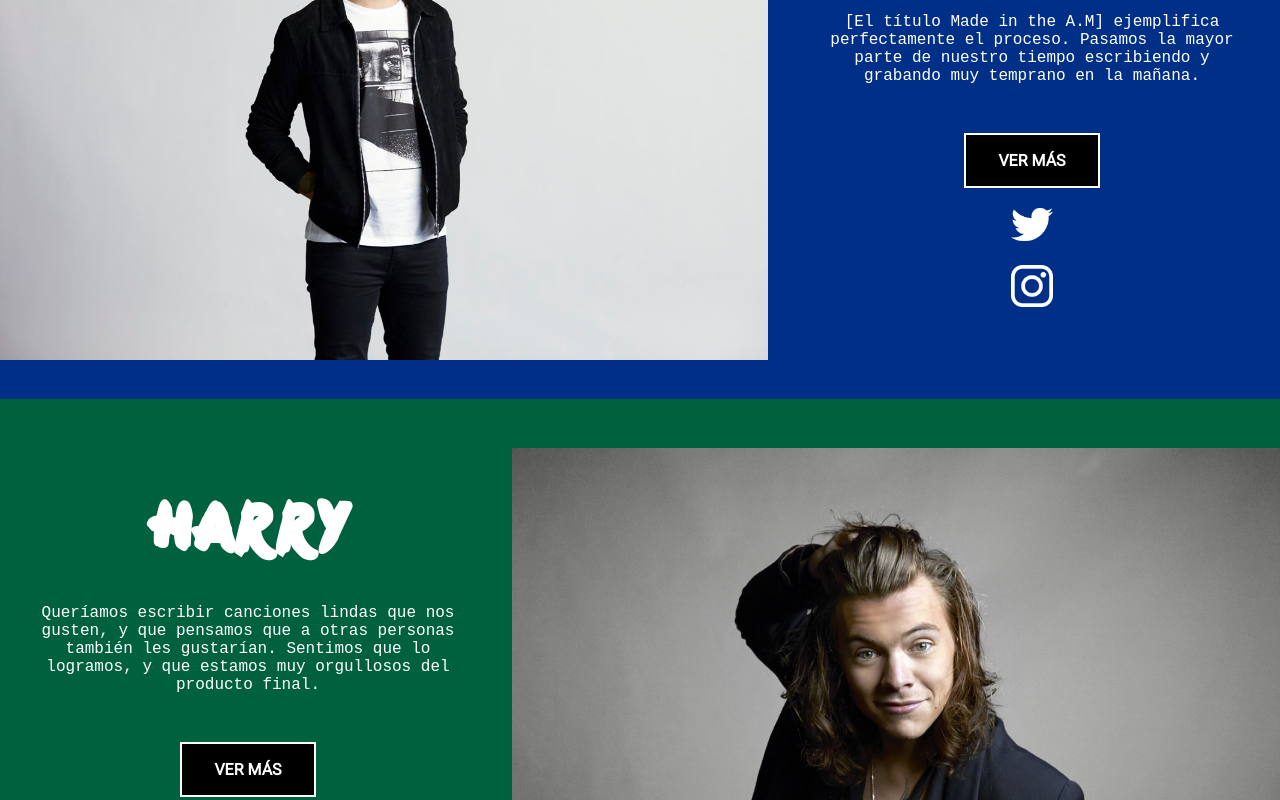
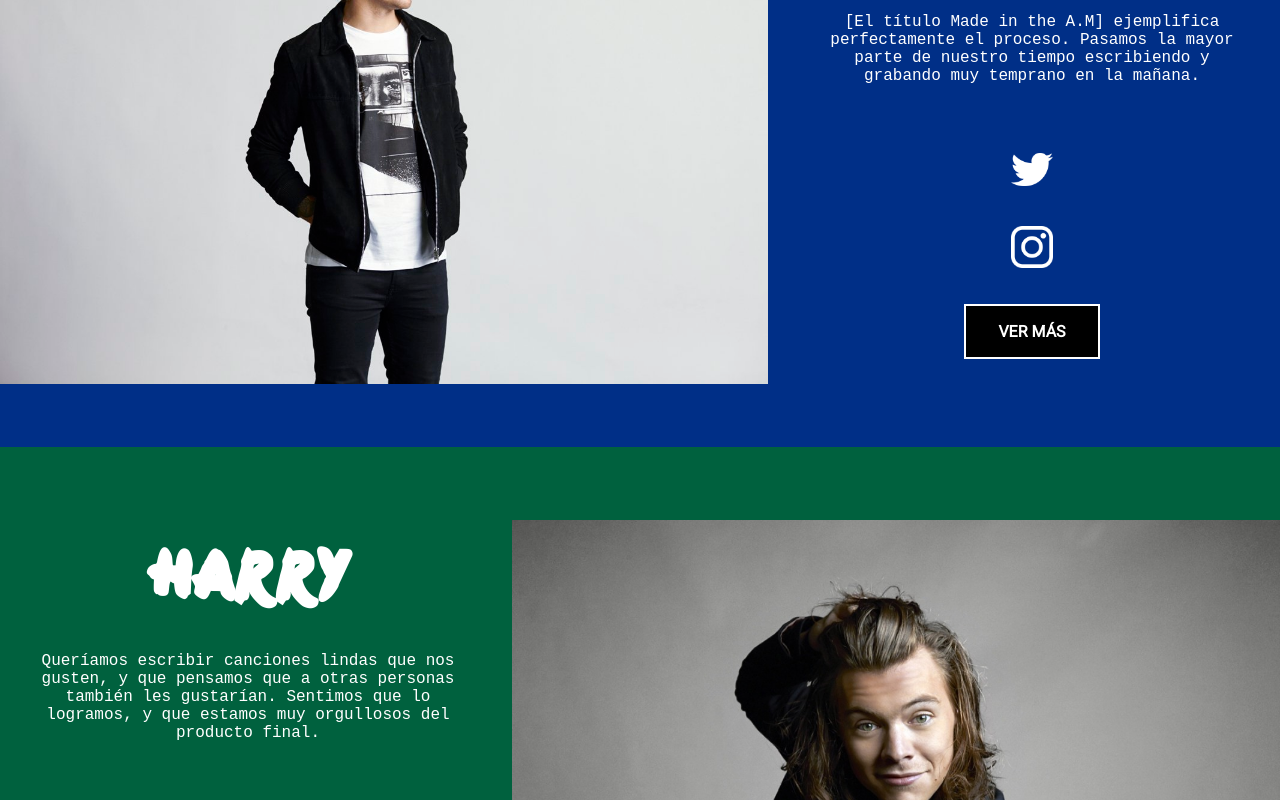
Before and after one commit to cdejtiar/prog3-dejtiar-2022-2-landing-page, a React (Create React App) app: page / in a window 1280 px wide. Shown: the part 4540-5340 px from the top of the page. Built offline with nearby package versions, Linux system fonts and the light colour scheme.

Commit message:
third commit, media queries done

```diff
--- a/package.json
+++ b/package.json
@@ -20,8 +20,7 @@
   },
   "eslintConfig": {
     "extends": [
-      "react-app",
-      "react-app/jest"
+      "react-app"
     ]
   },
   "browserslist": {
--- a/public/index.html
+++ b/public/index.html
@@ -2,14 +2,14 @@
 <html lang="en">
   <head>
     <meta charset="utf-8" />
-    <link rel="icon" href="%PUBLIC_URL%/favicon.ico" />
+    <link rel="icon" href="logo.svg" />
     <meta name="viewport" content="width=device-width, initial-scale=1" />
     <meta name="theme-color" content="#000000" />
     <meta
       name="description"
       content="Web site created using create-react-app"
     />
-    <link rel="apple-touch-icon" href="%PUBLIC_URL%/logo192.png" />
+    <link rel="apple-touch-icon" href="logo.svg" />
     <!--
       manifest.json provides metadata used when your web app is installed on a
       user's mobile device or desktop. See https://developers.google.com/web/fundamentals/web-app-manifest/
@@ -24,7 +24,7 @@
       work correctly both with client-side routing and a non-root public URL.
       Learn how to configure a non-root public URL by running `npm run build`.
     -->
-    <title>React App</title>
+    <title>One Direction</title>
   </head>
   <body>
     <noscript>You need to enable JavaScript to run this app.</noscript>
--- a/src/components/Banda/Banda.module.css
+++ b/src/components/Banda/Banda.module.css
@@ -75,7 +75,7 @@ article h2{
 }
 
 .a_banda{
-    margin: 1em 0em 0em;
+    margin: 1em 0em;
 }
 
 .icons{
@@ -92,4 +92,21 @@ article h2{
 
 .btn2{
     font-size:1em;
+    margin-top:1em;
 }
+
+@media (max-width: 700px) {
+    .banda{
+        display: block;
+        padding:1em;
+    }
+
+    .data_louis, .data_harry, .data_liam, .data_louis{
+        margin:0em;
+        padding:1em;
+    }
+
+    .redes{
+        margin:0em;
+    }
+}
--- a/src/components/Content/Content.module.css
+++ b/src/components/Content/Content.module.css
@@ -74,3 +74,19 @@
     -o-transition-property: background-color, color;
     -o-transition-duration: 0.5s;
 }
+
+@media (max-width: 700px) {
+    .title{
+        font-size: 5em;
+        top:25%;
+    }
+
+    .more{
+        top:45%;
+        left:40%;
+    }
+
+    .hero{
+        height: 50vh;
+    }
+}
--- a/src/components/EachMember/EachMember.js
+++ b/src/components/EachMember/EachMember.js
@@ -3,7 +3,16 @@ import styles from "../Banda/Banda.module.css";
 import twitter from "../../assets/twitter.png";
 import instagram from "../../assets/instagram.png";
 
-const EachMember = ({src, alt, data_member, name, descrip, href1, href2, handleShowPopUp}) => {
+const EachMember = ({
+  src,
+  alt,
+  data_member,
+  name,
+  descrip,
+  href1,
+  href2,
+  handleShowPopUp,
+}) => {
   return (
     <article className={styles["banda"]}>
       <img className={styles["fotos"]} src={src} alt={alt}></img>
@@ -12,20 +21,34 @@ const EachMember = ({src, alt, data_member, name, descrip, href1, href2, handleS
         <p>{descrip}</p>
 
         <div className={styles["redes"]}>
-        <button className={styles["btn2"]} onClick={() => handleShowPopUp(true)}>Ver más</button>
-        <a className={styles["a_banda"]} href={href1} target="_blank"
-          rel="noreferrer">
+          <a
+            className={styles["a_banda"]}
+            href={href1}
+            target="_blank"
+            rel="noreferrer"
+          >
             <img className={styles["icons"]} src={twitter} alt="twitter"></img>
-        </a>
+          </a>
 
-        <a className={styles["a_banda"]} href={href2} target="_blank"
-          rel="noreferrer">
+          <a
+            className={styles["a_banda"]}
+            href={href2}
+            target="_blank"
+            rel="noreferrer"
+          >
             <img
               className={styles["icons"]}
               src={instagram}
               alt="instagram"
             ></img>
-        </a>
+          </a>
+
+          <button
+            className={styles["btn2"]}
+            onClick={() => handleShowPopUp(true)}
+          >
+            Ver más
+          </button>
         </div>
       </div>
     </article>
--- a/src/components/Features/Features.module.css
+++ b/src/components/Features/Features.module.css
@@ -74,3 +74,9 @@ a:hover{
 .highlight{
     background-color: #ff0;
 }
+
+@media (max-width: 700px) {
+    article{
+        display: block;
+    }
+}
--- a/src/components/Footer/Footer.module.css
+++ b/src/components/Footer/Footer.module.css
@@ -19,3 +19,10 @@ p{
     padding: 0em 0em 1em 0em;
     margin-block-end: 0em;
 }
+
+@media (max-width: 900px) {
+    .icons{
+        width:7%;
+        margin:0em 1em;
+    }
+}
--- a/src/components/Form/Form.module.css
+++ b/src/components/Form/Form.module.css
@@ -2,6 +2,7 @@ form{
     display:flex;
     flex-direction: column;
     margin:2em;
+    width:80%;
 }
 
 label{
@@ -21,6 +22,6 @@ input{
 }
 
 .btn3{
-    margin:1em 30em 0em 30em;
+    margin:1em 0em;
     font-size: 1em;
 }
--- a/src/components/Menu/Menu.module.css
+++ b/src/components/Menu/Menu.module.css
@@ -22,3 +22,9 @@ a:hover{
     text-decoration: underline;
     font-weight: bold;
 }
+
+@media (max-width: 700px) {
+    .logo{
+        width:10%;
+    }
+}
--- a/src/components/PopUp/PopUp.module.css
+++ b/src/components/PopUp/PopUp.module.css
@@ -35,3 +35,10 @@ span{
 .btn4{
     font-size: 1em;
 }
+
+@media (max-width: 700px) {
+    .icons{
+        width:7%;
+        margin:0em 1em;
+    }
+}
```
Also changed, not shown: public/logo.svg (renamed from src/assets/logo.svg).
